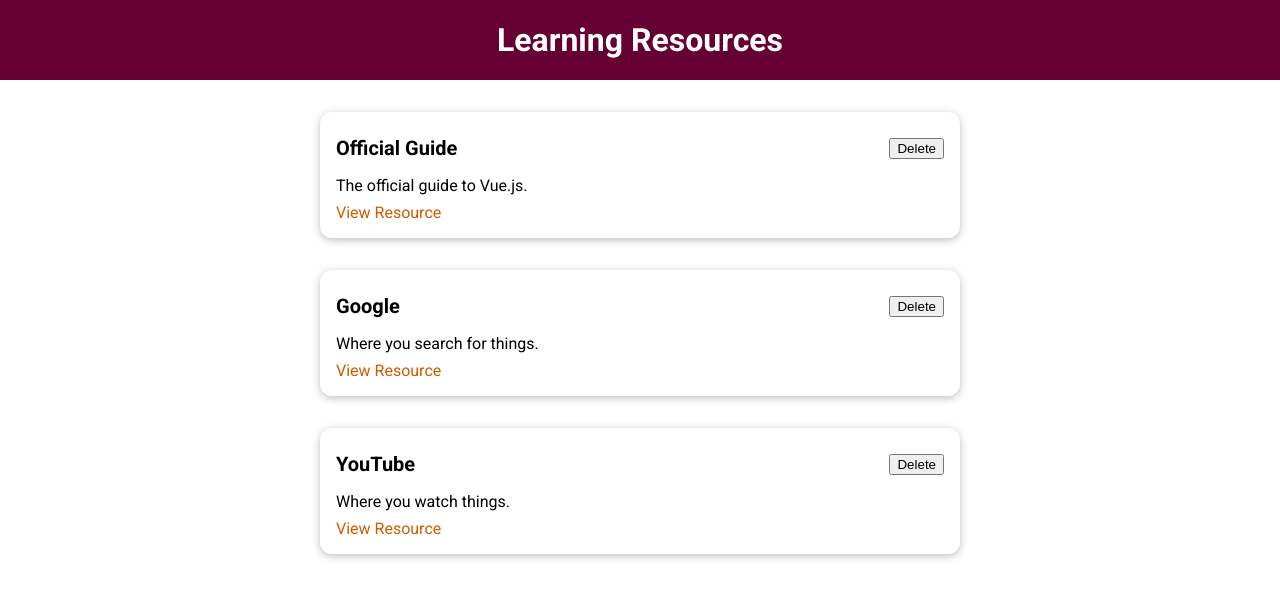
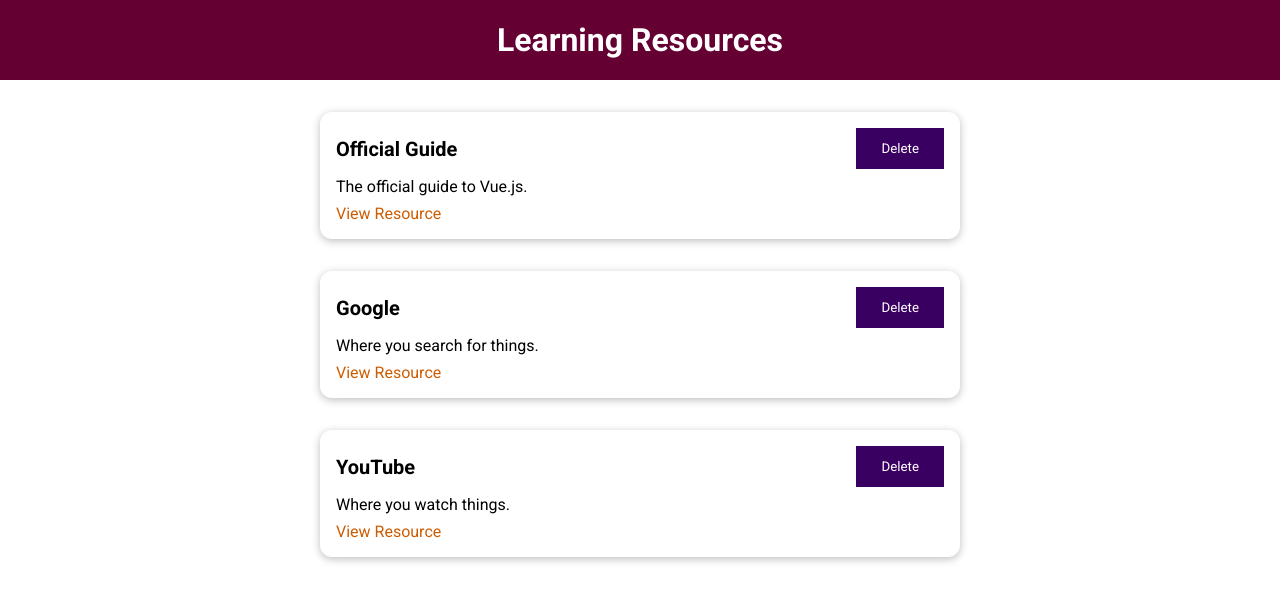
Before and after one commit to Lea23VC/vue-basic-resource-list, a Vue app: page / in a window 1280 px wide. Shown: the top 602 px of the page. Built offline with nearby package versions, Linux system fonts and the light colour scheme.

Commit message:
refactor: add base button

```diff
--- /dev/null
+++ b/src/components/UI/BaseButton.vue
@@ -0,0 +1,52 @@
+<template>
+  <div>
+    <button :class="mode">
+      <slot>{{ label }}</slot>
+    </button>
+  </div>
+</template>
+
+<script>
+export default {
+  props: {
+    label: {
+      type: String,
+      required: true,
+    },
+    type: {
+      type: String,
+    },
+    mode: {
+      type: String,
+    },
+  },
+};
+</script>
+
+<style scoped>
+button {
+  padding: 0.75rem 1.5rem;
+  font-family: inherit;
+  background-color: #3a0061;
+  border: 1px solid #3a0061;
+  color: white;
+  cursor: pointer;
+}
+
+button:hover,
+button:active {
+  background-color: #270041;
+  border-color: #270041;
+}
+
+.flat {
+  background-color: transparent;
+  color: #3a0061;
+  border: none;
+}
+
+.flat:hover,
+.flat:active {
+  background-color: #edd2ff;
+}
+</style>
--- a/src/components/learning-resources/ResourceItem.vue
+++ b/src/components/learning-resources/ResourceItem.vue
@@ -3,8 +3,7 @@
     <base-card>
       <header>
         <h3>{{ resource.title }}</h3>
-
-        <button>Delete</button>
+        <base-button>Delete</base-button>
       </header>
 
       <p>{{ resource.description }}</p>
--- a/src/main.js
+++ b/src/main.js
@@ -2,9 +2,11 @@
 
 import App from './App.vue';
 import BaseCard from '@/components/UI/BaseCard';
+import BaseButton from '@/components/UI/BaseButton';
 
 const app = createApp(App);
 
 app.component('base-card', BaseCard);
+app.component('base-button', BaseButton);
 
 app.mount('#app');
```
